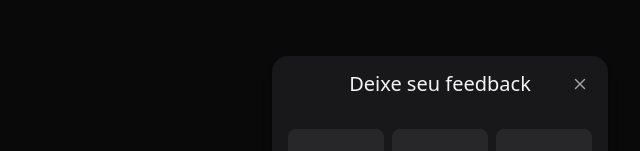
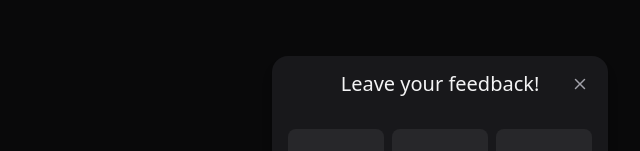
Before and after one commit to eduardogerentklein/feedback-widget, a React (Vite) app: page / in a window 1280 px wide. Both pictures are taken after a click on the button "Feedback". Shown: the part 403-554 px from the top of the page, without its empty margins (640-1280 px from the left). Built offline with nearby package versions, Linux system fonts and the light colour scheme.

Commit message:
feat: updating feedback type step title

```diff
--- a/src/components/widgetForm/steps/FeedbackTypeStep.tsx
+++ b/src/components/widgetForm/steps/FeedbackTypeStep.tsx
@@ -9,7 +9,7 @@
   return (
     <>
       <header>
-        <span className="text-xl leading-6">Deixe seu feedback</span>
+        <span className="text-xl leading-6">Leave your feedback!</span>
 
         <CloseButton />
       </header>
```
Also changed, not shown: 1 other file (tests, documents, lock files or other folders).
